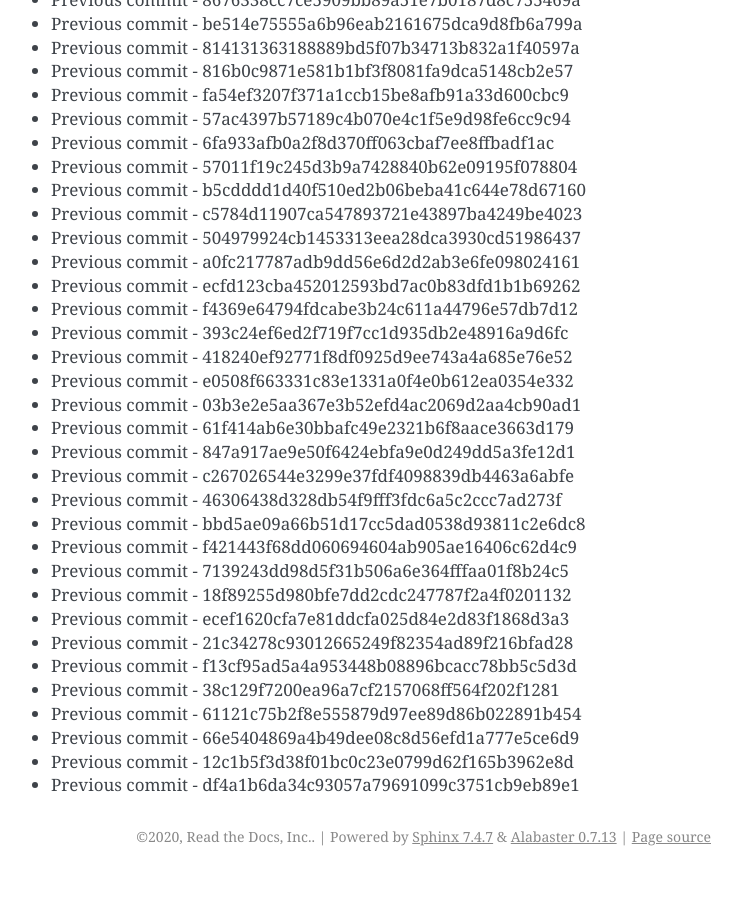
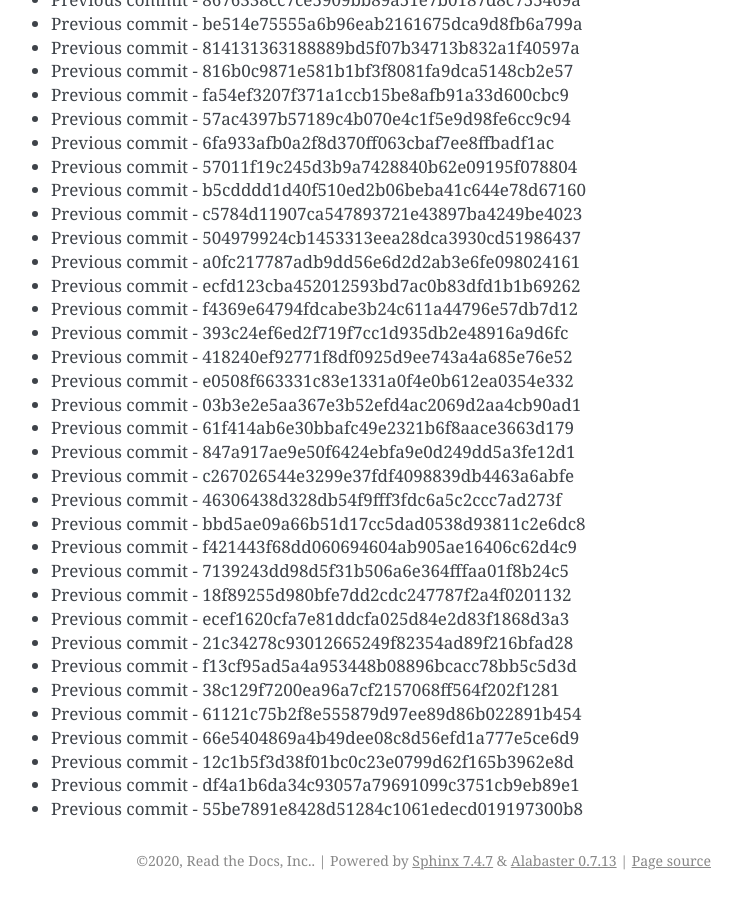
Before and after one commit to readthedocs/rtd-git-stresstest, a Sphinx documentation site: the page built from docs/updates.rst, in a window 1280 px wide and 900 px high, scrolled down 57530 px. Shown: the whole window, without its empty margins (399-1141 px from the left). Built offline with Sphinx 7.4.7, drawn with Linux system fonts in a browser that asks for light colours; before the commit the page ends 58406 px from its top, so only the background shows below that.

Commit message:
Generating commit from previous: 55be7891e8428d51284c1061edecd019197300b8

```diff
--- a/docs/updates.rst
+++ b/docs/updates.rst
@@ -2449,3 +2449,4 @@ It can be tested for any performance characteristics.
 * Previous commit - 66e5404869a4b49dee08c8d56efd1a777e5ce6d9
 * Previous commit - 12c1b5f3d38f01bc0c23e0799d62f165b3962e8d
 * Previous commit - df4a1b6da34c93057a79691099c3751cb9eb89e1
+* Previous commit - 55be7891e8428d51284c1061edecd019197300b8
```
